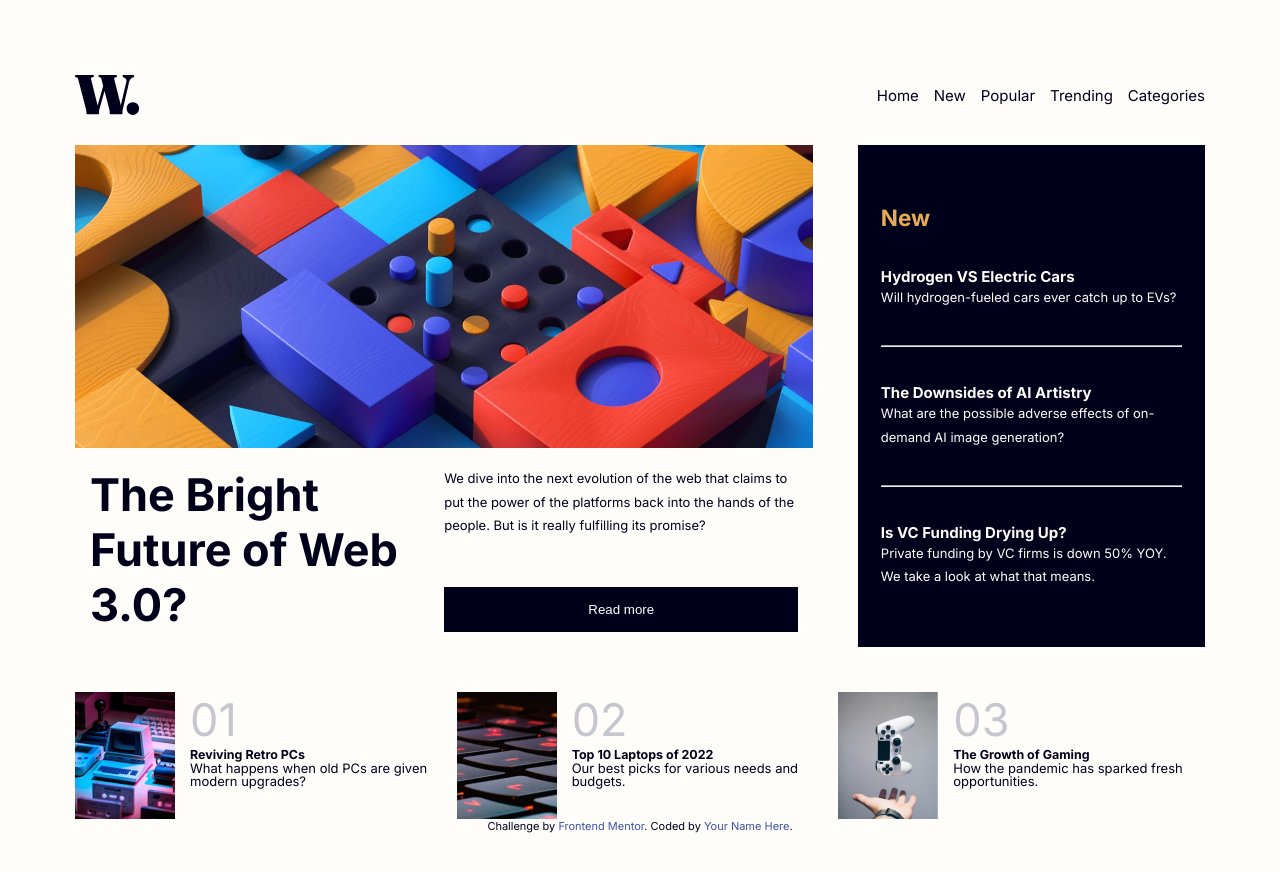
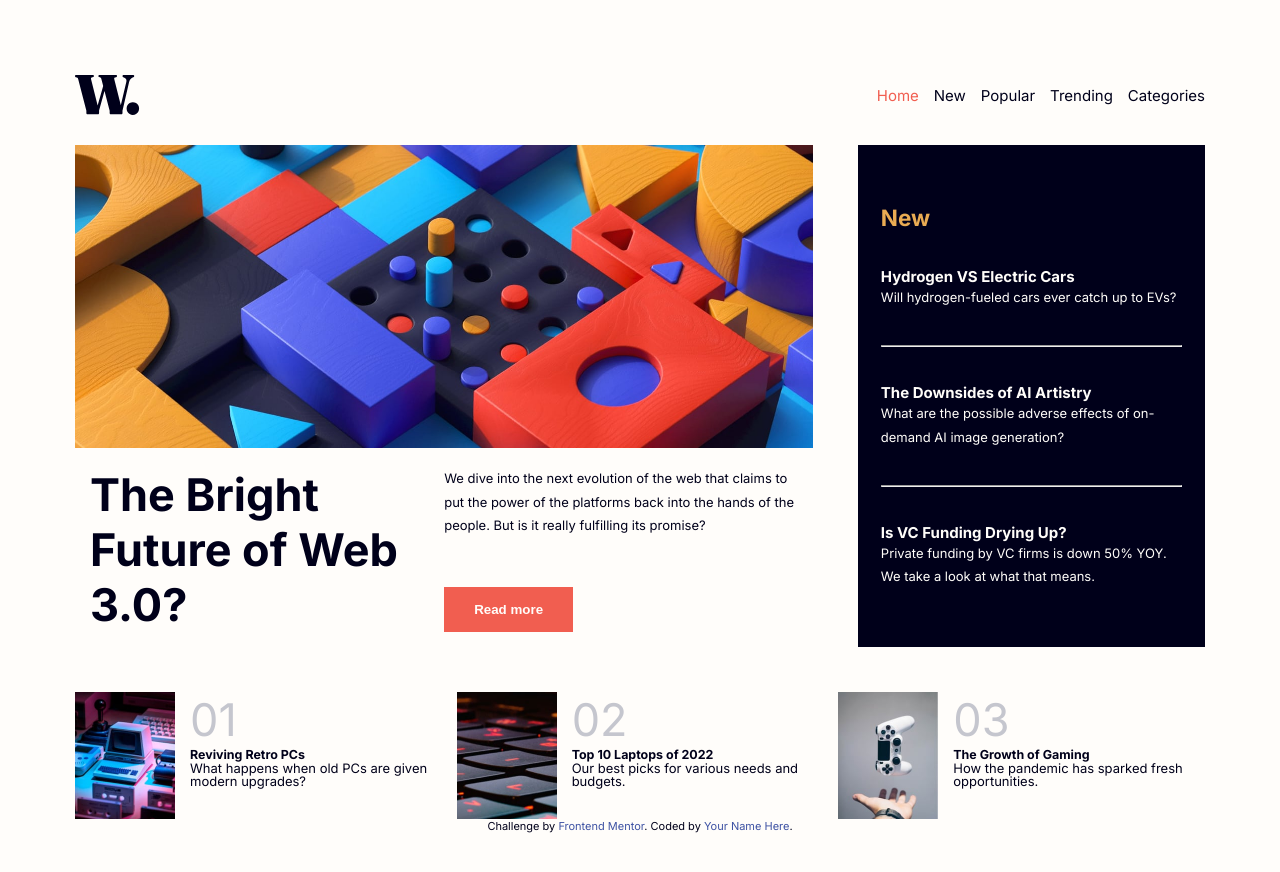
Before and after one commit to ibtihelbs/news-homepage-main-, a plain HTML site: page index.html in a window 1280 px wide. In both pictures the pointer is over the item "Home". Drawn offline with Linux system fonts and the light colour scheme.

Commit message:
active state

```diff
--- a/style.css
+++ b/style.css
@@ -50,6 +50,18 @@ ul {
     line-height: 1.8;
 
 }
+ h4:hover, h5:hover, li:hover,button:hover{
+    cursor: pointer;
+}
+li:hover, a:hover, h5:hover{
+  color: var(--Soft-red);
+}
+h4:hover{
+  color: var(--Soft-orange);
+}
+button:hover{
+    background-color: var(--Very-dark-blue) !important;
+}
 /************main grid****************/
 main{
     display: grid;
@@ -65,9 +77,11 @@ main{
 }
 #main-section button{
   border: none;
-  background-color: var(--Very-dark-blue);
+  background-color: var(--Soft-red);
   color: var(--Off-white);
   padding: 1rem 2rem;
+  align-self:flex-start;
+  font-weight: 800;
 }
 #description{
     display: flex;
```
